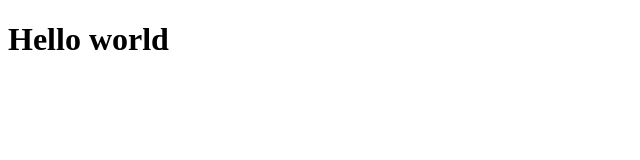
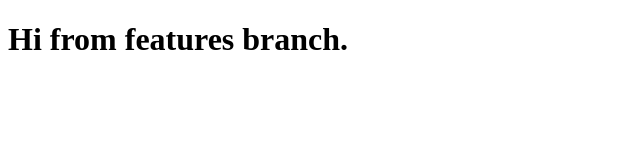
Before and after one commit to vibhutikumar11/learnGit, a plain HTML site: page index.html in a window 1280 px wide. Shown: the whole page, without its empty margins (0-640 px from the left). Drawn offline with Linux system fonts and the light colour scheme.

Commit message:
update in index page

```diff
--- a/index.html
+++ b/index.html
@@ -7,6 +7,6 @@
     <title>Learn Git</title>
 </head>
 <body>
-    <h1>Hello world</h1>
+    <h1>Hi from features branch.</h1>
 </body>
 </html>
```
